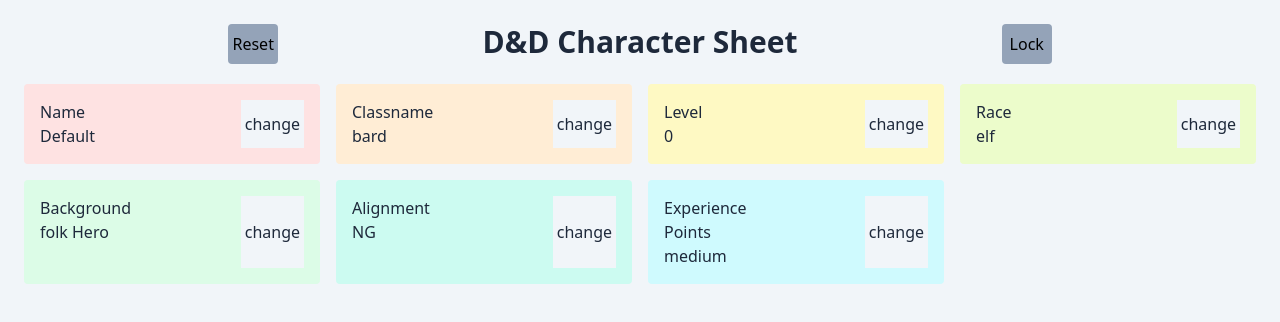
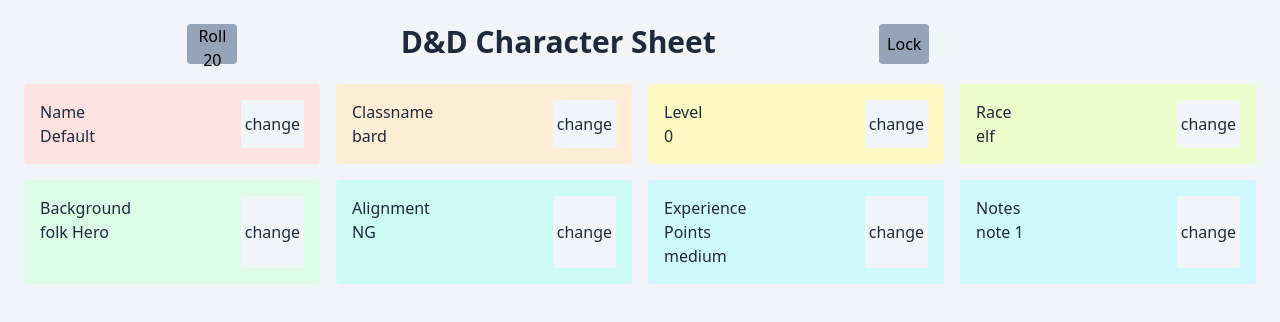
Before and after one commit to deadlykittensgs/DandDSimple, a React (Create React App) app: page / in a window 1280 px wide. Shown: the top 322 px of the page. Built offline with nearby package versions, Linux system fonts and the light colour scheme.

Commit message:
notes added

```diff
--- a/src/App.jsx
+++ b/src/App.jsx
@@ -9,7 +9,7 @@
 
 const [showPopup, setShowPopup] = useState(false);
 const [currentlyEditing, setCurrentlyEditing] = useState(null);
-
+const [rolled, setRolled] = useState(null);
 
     // Load saved data once on component mount
 const [playerData, setPlayerData] = useState(() => {
@@ -70,7 +70,7 @@
 const roll_dice = (dicemax) => {
   let total = 0
   const randomInt = Math.floor(Math.random() * dicemax) +1;
-
+  setRolled(randomInt)
   console.log(randomInt)
   return total
 
@@ -124,9 +124,12 @@
 
 {/* Main Body ------------------------- */}
       <header className='flex justify-evenly'>
-        <button className='bg-slate-400 rounded w-[50px] h-[40px]'>Reset</button>
+        <button onClick={ () => roll_dice(20)} className='bg-slate-400 rounded w-[50px] h-[40px]'>Roll 20</button>
          <h1 className="text-3xl font-bold text-center mb-6 text-slate-800">D&D Character Sheet</h1>
          <button className='bg-slate-400 rounded w-[50px] h-[40px]'>Lock</button>
+         <div>
+          <p>{rolled}</p>
+         </div>
       </header>
 
 
@@ -193,6 +196,14 @@
     <p>{playerData.size}</p>
   </div>
   <button onClick={() => togglePopup('size')} className="bg-slate-100 p-1">change</button>
+</div>
+
+<div className="flex p-4 rounded justify-between bg-cyan-100">
+  <div className="w-[50%]">
+    <p>Notes</p>
+    <p>{playerData.notes[0]}</p>
+  </div>
+  <button onClick={() => togglePopup()} className="bg-slate-100 p-1">change</button>
 </div>
 
 
```
Also changed, not shown: 1 other file (tests, documents, lock files or other folders).
